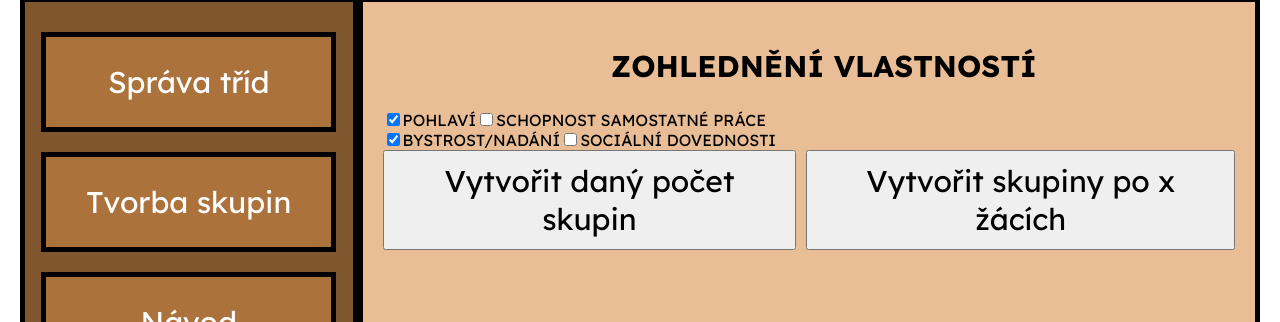
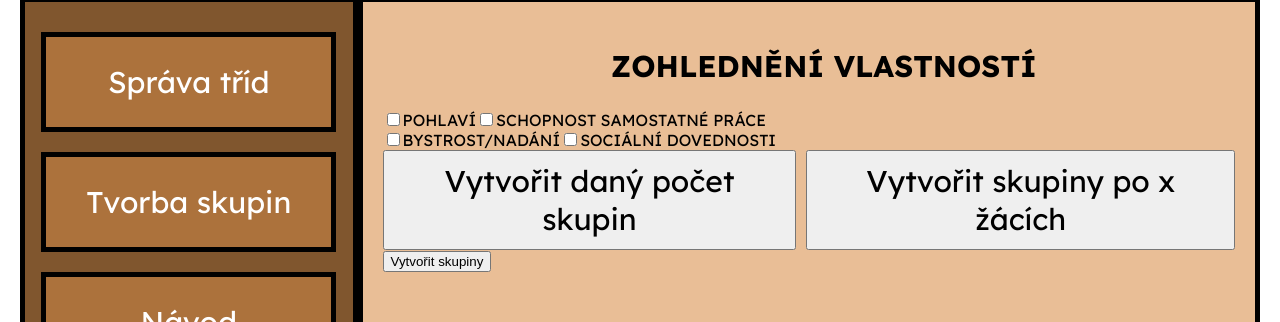
Before and after one commit to MichaelaHeidlerova/RozToc, a React (Vite) app in the folder my-app/: page /groups in a window 1280 px wide. Shown: the part 397-719 px from the top of the page. Built offline with nearby package versions, Linux system fonts and the light colour scheme; a web font is replaced by a local one.

Commit message:
Připravené filtry na tvorby skupin

```diff
--- a/my-app/src/components/Vlastnosti/Vlastnosti.jsx
+++ b/my-app/src/components/Vlastnosti/Vlastnosti.jsx
@@ -1,12 +1,57 @@
 import './vlastnosti.css';
-import React, { useState } from 'react';
+import React, { useEffect, useState } from 'react';
 
 export const Vlastnosti = ({ }) => {
   const [typSkupin, setTypSkupin] = useState();
+  const [vybraneVlastnosti, setVybraneVlastnosti] = useState({});
+  const [pocetSkupin, setPocetSkupin] = useState('');
+  const [pocetZaku, setPocetZaku] = useState('');
 
+  const handleVlastnostChange = (event) => {
+    const { name, checked } = event.target;
+    setVybraneVlastnosti(prevState => ({
+      ...prevState,
+      [name]: checked
+    }));
+  };
 
+  const handlePocetSkupinChange = (event) => {
+    setPocetSkupin(event.target.value);
+  };
 
+  const handlePocetZakuChange = (event) => {
+    setPocetZaku(event.target.value);
+  };
 
+const handleVytvorSkupiny = () => {
+  const dataProSkupiny = {
+    vybraneVlastnosti: vybraneVlastnosti,
+    typSkupin: typSkupin,
+    pocetSkupin: typSkupin === "pocetSkupin" ? pocetSkupin : null,
+    pocetZaku: typSkupin === "pocetZaku" ? pocetZaku : null,
+  };
+
+  console.log("Data pro skupiny:", dataProSkupiny);
+
+  if (typSkupin === "pocetSkupin") {
+    console.log(`Vytvářím ${pocetSkupin} skupin.`);
+  } else if (typSkupin === "pocetZaku") {
+    console.log(`Vytvářím skupiny po ${pocetZaku} žácích.`);
+  } else {
+    console.log("Nevybrán typ skupiny.");
+  }
+};
+
+  useEffect(() => { console.log("Vybrané vlastnosti:", vybraneVlastnosti); },
+  [vybraneVlastnosti]);
+
+    useEffect(() => {
+    console.log("Počet skupin:", pocetSkupin);
+  }, [pocetSkupin]);
+
+  useEffect(() => {
+    console.log("Počet žáků:", pocetZaku);
+  }, [pocetZaku]);
 
   return (
     <div>
@@ -15,40 +60,91 @@ export const Vlastnosti = ({ }) => {
       </div>
       <div className="howManyGroups">
         <div>
-          <input type="checkbox" id="pohlaví" name="pohlaví" checked />
+          <input
+            type="checkbox"
+            id="pohlaví"
+            name="pohlaví"
+            checked={vybraneVlastnosti['pohlaví'] || false}
+            onChange={handleVlastnostChange}
+          />
           <label for="scales">POHLAVÍ</label>
-          <input type="checkbox" id="samostatnáPráce" name="samostatnáPráce" />
+          <input
+            type="checkbox"
+            id="samostatnáPráce"
+            name="samostatnáPráce"
+            checked={vybraneVlastnosti['samostatnáPráce'] || false}
+            onChange={handleVlastnostChange}
+          />
           <label for="horns">SCHOPNOST SAMOSTATNÉ PRÁCE</label>
 
         </div>
         <div>
-          <input type="checkbox" id="bystrost" name="bystrost" checked />
+          <input
+            type="checkbox"
+            id="bystrost"
+            name="bystrost"
+            checked={vybraneVlastnosti['bystrost'] || false}
+            onChange={handleVlastnostChange}
+          />
           <label for="scales">BYSTROST/NADÁNÍ</label>
-          <input type="checkbox" id="sociálníDovednosti" name="sociálníDovednosti" />
+          <input
+            type="checkbox"
+            id="sociálníDovednosti"
+            name="sociálníDovednosti"
+            checked={vybraneVlastnosti['sociálníDovednosti'] || false}
+            onChange={handleVlastnostChange}
+          />
           <label for="horns">SOCIÁLNÍ DOVEDNOSTI</label>
         </div>
       </div>
       <div className="selectFormation">
         <div className="numberOfStudents">
-          <button onClick={() => setTypSkupin("pocetSkupin")}>Vytvořit daný počet skupin</button>
+          <button onClick={() => {
+            setTypSkupin("pocetSkupin");
+            setPocetZaku('');
+          }}>Vytvořit daný počet skupin</button>
         </div>
         <div className="numberOfStudents">
-          <button onClick={() => setTypSkupin("pocetZaku")}>Vytvořit skupiny po x žácích</button>
+          <button onClick={() => {
+            setTypSkupin("pocetZaku");
+            setPocetSkupin('');
+          }}>Vytvořit skupiny po x žácích</button>
         </div>
     </div>
         <div>
           {typSkupin === "pocetSkupin" && (
             <div className="numberOfGroups">
               <label htmlFor="numberOfGroups">Zadejte počet skupin:</label>
-              <input type="number" id="numberOfGroups" name="numberOfGroups" min="1" max="10" />
+              <input
+                type="number"
+                id="numberOfGroups"
+                name="numberOfGroups"
+                min="1"
+                max="10"
+                value={pocetSkupin}
+                onChange={handlePocetSkupinChange}
+              />
             </div>
           )}
           {typSkupin === "pocetZaku" && (
             <div className="numberOfStudents">
               <label htmlFor="numberOfStudents">Zadejte počet žáků ve skupině:</label>
-              <input type="number" id="numberOfStudents" name="numberOfStudents" min="1" max="30" />
+              <input
+                type="number"
+                id="numberOfStudents"
+                name="numberOfStudents"
+                min="1"
+                max="30"
+                value={pocetZaku}
+                onChange={handlePocetZakuChange}
+              />
             </div>
           )}
+        </div>
+        <div>
+          <button className="mixedGroups" onClick={handleVytvorSkupiny}>
+            Vytvořit skupiny
+          </button>
         </div>
     </div>
   );
```
Also changed, not shown: my-app/public/mite.jpg (renamed from my-app/src/pages/HomePage/img/mite.jpg).
